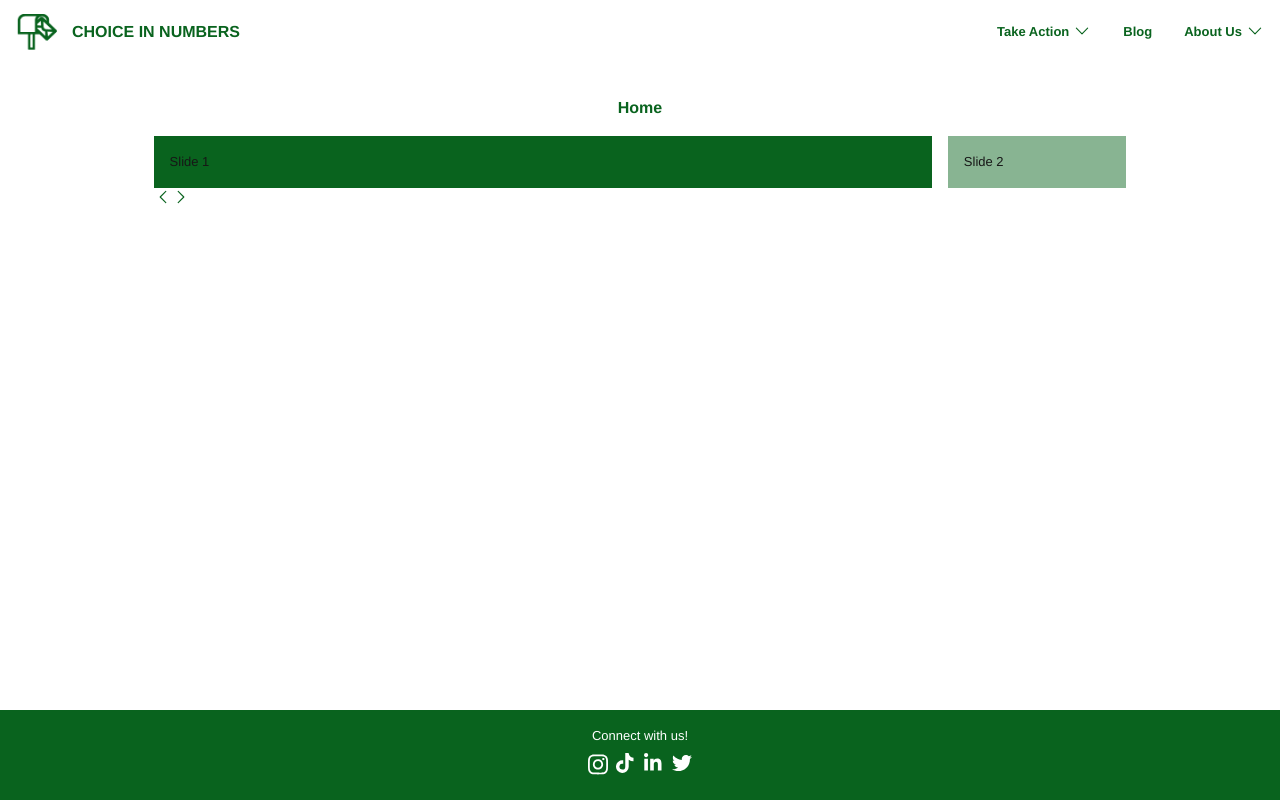
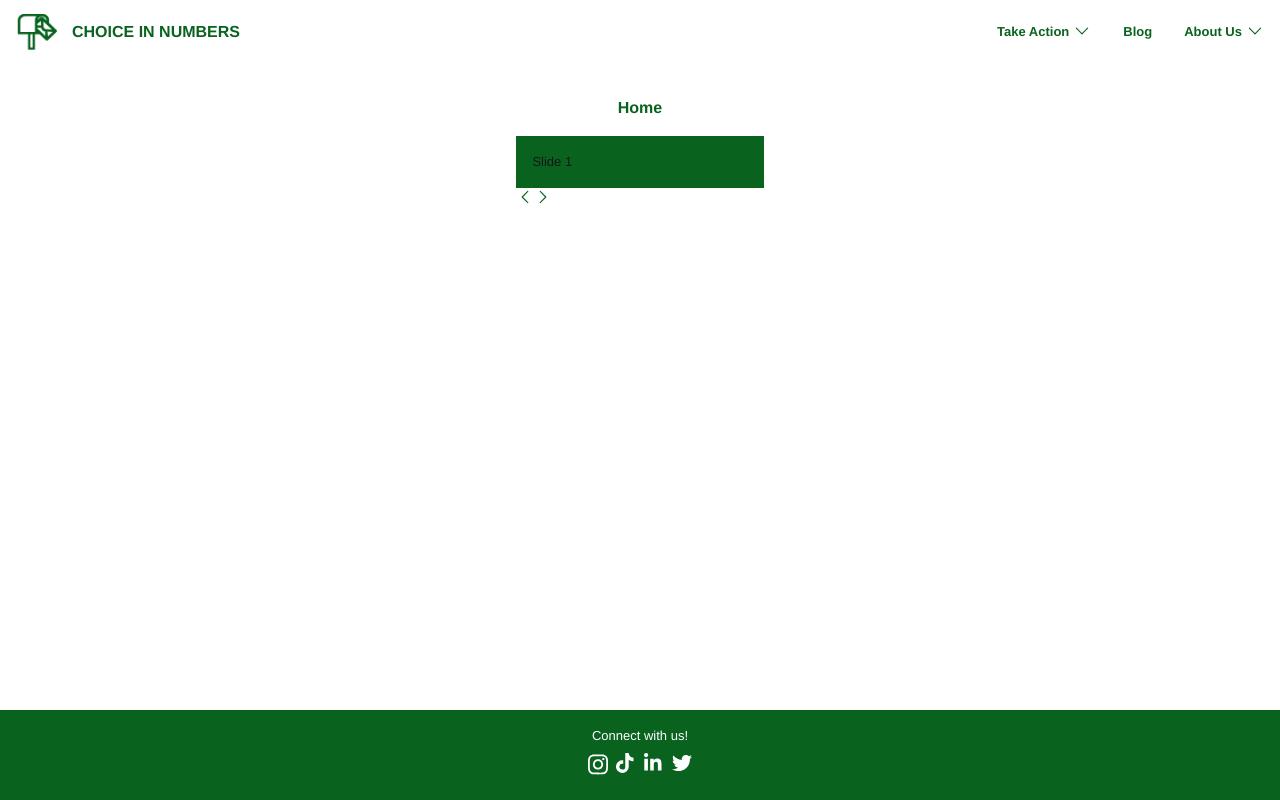
Before and after one commit to dina-shoham/choice-in-numbers, a Next.js app in the folder choice-in-numbers-frontend/: page / in a window 1280 px wide. Built offline with nearby package versions, Linux system fonts and the light colour scheme.

Commit message:
working but fugly

```diff
--- a/choice-in-numbers-frontend/components/CarouselCustom.tsx
+++ b/choice-in-numbers-frontend/components/CarouselCustom.tsx
@@ -17,7 +17,7 @@ export default function CarouselCustom (): React.JSX.Element {
   }, [emblaApi])
 
   return (
-      <div className="embla w-8/10" ref={emblaRef}>
+     <div className="embla" ref={emblaRef}>
       <div className="embla__container gap-4">
         <div className="embla__slide bg-accent-dark p-4">Slide 1</div>
         <div className="embla__slide bg-accent-light p-4">Slide 2</div>
--- a/choice-in-numbers-frontend/styles/globals.css
+++ b/choice-in-numbers-frontend/styles/globals.css
@@ -43,5 +43,5 @@ h1 {
 }
 .embla__slide {
  flex: 0 0 auto;
- width: 80%;
+ width: 100%;
 }
```
Lines whose indentation alone changed are shown as unchanged.
